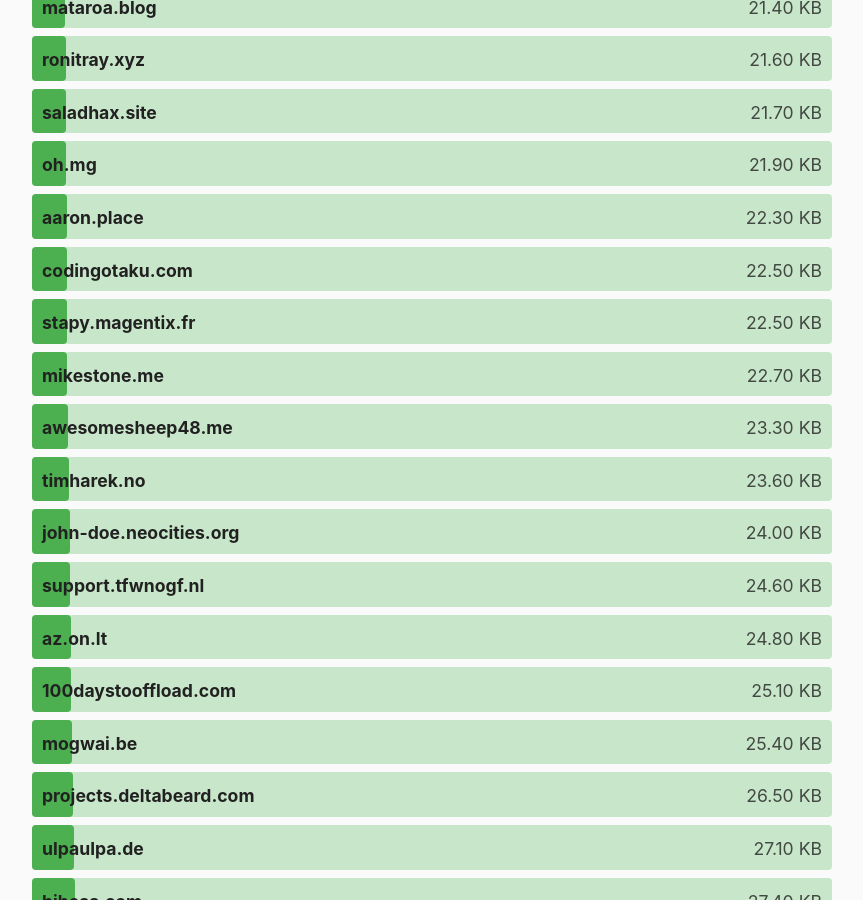
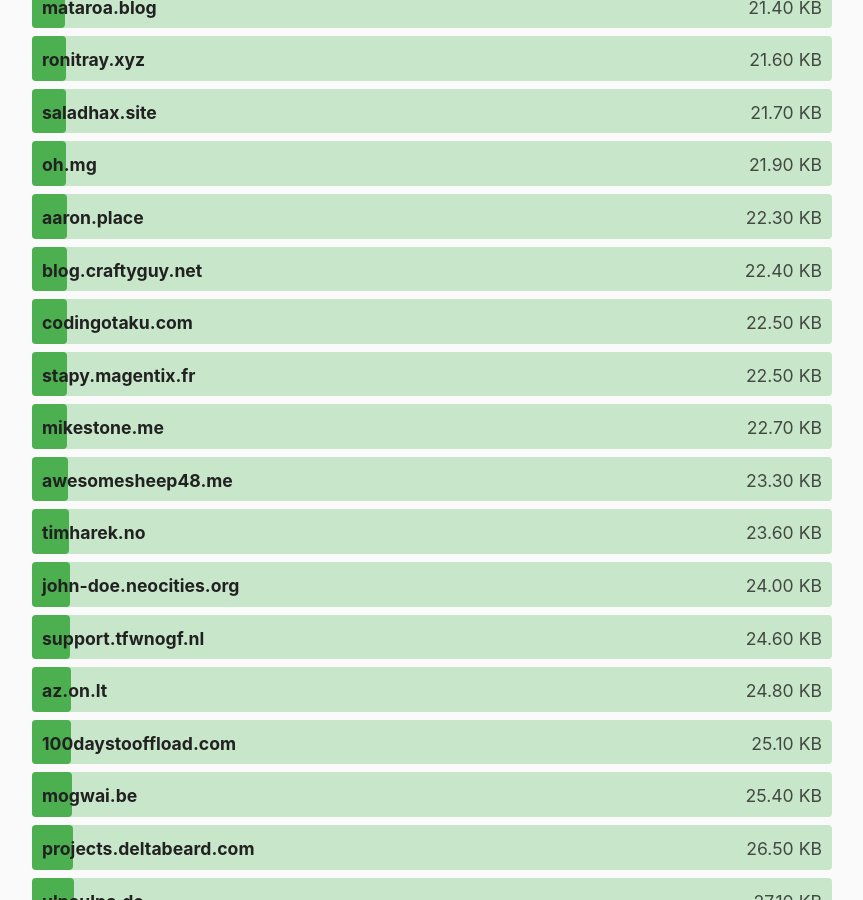
Before and after one commit to kevquirk/512kb.club, a Jekyll site: the page built from index.md, in a window 1280 px wide and 900 px high, scrolled down 6901 px. Shown: the whole window, without its empty margins (208-1071 px from the left). Built offline with Jekyll 4.4.1, drawn with Linux system fonts in a browser that asks for light colours.

Commit message:
add blog.craftyguy.net
https://gtmetrix.com/reports/blog.craftyguy.net/rirsPKVn/

```diff
--- a/_data/sites.yml
+++ b/_data/sites.yml
@@ -243,6 +243,11 @@
   size: 31.1
   last_checked: 2021-12-20
 
+- domain: blog.craftyguy.net
+  url: https://blog.craftyguy.net/
+  size: 22.4
+  last_checked: 2022-02-13
+
 - domain: blog.danieljanus.pl
   url: https://blog.danieljanus.pl/
   size: 197
```
